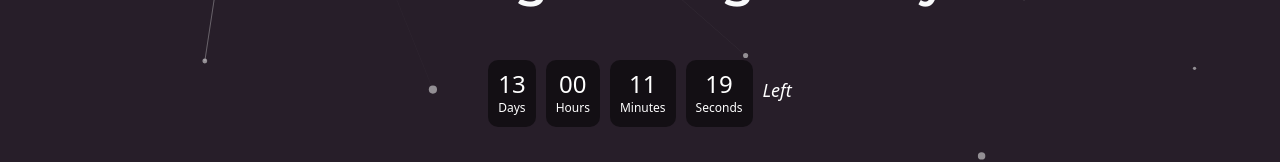
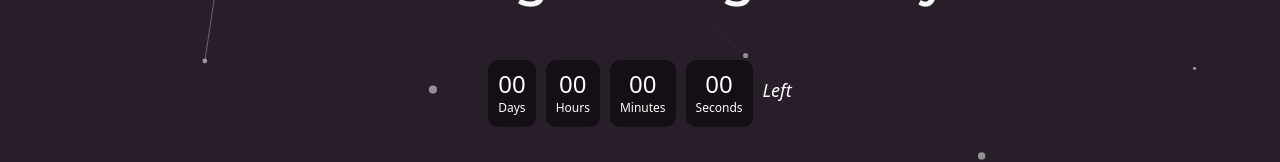
Before and after one commit to Maykkkk/Shilp24, a React (Create React App) app in the folder client/: page / in a window 1280 px wide. Shown: the part 447-609 px from the top of the page. Built offline with nearby package versions, Linux system fonts and the light colour scheme; no server answers.

Commit message:
timer fix

```diff
--- a/client/src/components/Timer.jsx
+++ b/client/src/components/Timer.jsx
@@ -52,30 +52,34 @@
 
 // export default Timer
 
-import { useEffect, useState } from 'react';
-import '../links/css/Timer.css'
+// import { useEffect, useState } from "react";
+import "../links/css/Timer.css";
 
 function Timer() {
+	// const [days, setDays] = useState(0);
+	// const [hours, setHours] = useState(0);
+	// const [minutes, setMinutes] = useState(0);
+	// const [seconds, setSeconds] = useState(0);
 
-    const [days, setDays] = useState(0);
-    const [hours, setHours] = useState(0);
-    const [minutes, setMinutes] = useState(0);
-    const [seconds, setSeconds] = useState(0);
+	const days = 0;
+	const hours = 0;
+	const minutes = 0;
+	const seconds = 0;
 
-    const deadline = "April, 5, 2024 08:00:00";
+	// const deadline = "April, 5, 2024 08:00:00";
 
-    const getTimeRemaining = () => {
-        const total = Date.parse(deadline) - Date.parse(new Date());
-        setSeconds(Math.floor((total / 1000) % 60));
-        setMinutes(Math.floor((total / 1000 / 60) % 60));
-        setHours(Math.floor((total / (1000 * 60 * 60)) % 24));
-        setDays(Math.floor(total / (1000 * 60 * 60 * 24)));
-    };
+	// const getTimeRemaining = () => {
+	//     const total = Date.parse(deadline) - Date.parse(new Date());
+	//     setSeconds(Math.floor((total / 1000) % 60));
+	//     setMinutes(Math.floor((total / 1000 / 60) % 60));
+	//     setHours(Math.floor((total / (1000 * 60 * 60)) % 24));
+	//     setDays(Math.floor(total / (1000 * 60 * 60 * 24)));
+	// };
 
-    useEffect(() => {
-        const interval = setInterval(() => getTimeRemaining(), 1000);
-        return () => clearInterval(interval);
-    }, []);
+	// useEffect(() => {
+	// 	const interval = setInterval(() => getTimeRemaining(), 1000);
+	// 	return () => clearInterval(interval);
+	// }, []);
 
 	return (
 		<div className="timer-container">
@@ -85,15 +89,21 @@ function Timer() {
 					<div className="smalltext">Days</div>
 				</div>
 				<div className="box">
-                    <h4 className="hours">{hours < 10 ? "0" + hours : hours}</h4>
+					<h4 className="hours">
+						{hours < 10 ? "0" + hours : hours}
+					</h4>
 					<div className="smalltext">Hours</div>
 				</div>
 				<div className="box">
-                    <h4 className="minutes">{minutes < 10 ? "0" + minutes : minutes}</h4>
+					<h4 className="minutes">
+						{minutes < 10 ? "0" + minutes : minutes}
+					</h4>
 					<div className="smalltext">Minutes</div>
 				</div>
 				<div className="box">
-                    <h4 className="seconds">{seconds < 10 ? "0" + seconds : seconds}</h4>
+					<h4 className="seconds">
+						{seconds < 10 ? "0" + seconds : seconds}
+					</h4>
 					<div className="smalltext">Seconds</div>
 				</div>
 				<div>
```
Lines whose indentation alone changed are shown as unchanged.
